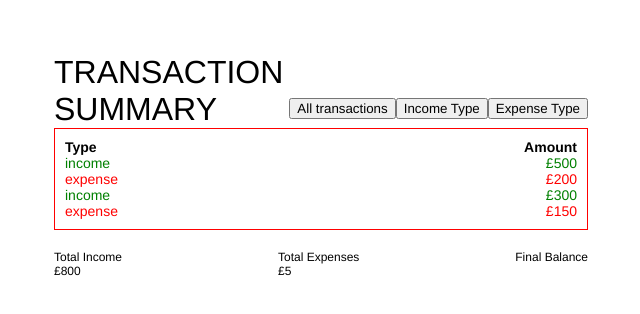
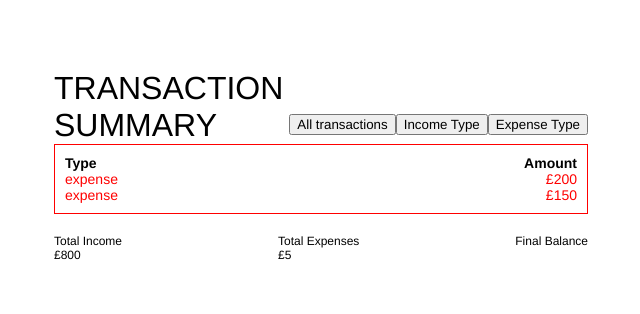
Before and after one commit to SanjeevMidda/transaction-summary-app, a React (Create React App) app: page / in a window 1280 px wide. Shown: the part 234-548 px from the top of the page, without its empty margins (319-959 px from the left). Built offline with nearby package versions, Linux system fonts and the light colour scheme.

Commit message:
set up transactions

```diff
--- a/src/App.js
+++ b/src/App.js
@@ -4,6 +4,12 @@ import { transactionData } from "./data/transactionData";
 
 function App() {
   const [transactions, setTransactions] = useState(transactionData);
+  const [filter, setFilter] = useState("expense");
+
+  const transactionsToRender = transactions.filter((t) => {
+    if (filter === "all") return true;
+    return t.type === filter;
+  });
 
   const totalIncome = () => {
     let filteringIncome = transactions.filter(
@@ -19,23 +25,8 @@ function App() {
   };
 
   const totalExpenses = () => {};
+
   const finalBalance = () => {};
-
-  const showAllTransactions = () => {};
-
-  const filterIncome = () => {
-    const filteredTransactions = transactions.filter((item) => {
-      return item.type === "income";
-    });
-
-    console.log(filteredTransactions);
-
-    setTransactions((transactions) => filteredTransactions);
-
-    console.log(transactions);
-  };
-
-  const filterExpenseType = () => {};
 
   return (
     <div className="App">
@@ -47,9 +38,9 @@ function App() {
           </h1>
 
           <div className="filters">
-            <button>All transactions</button>
-            <button onClick={filterIncome}>Income Type</button>
-            <button>Expense Type</button>
+            <button onClick={() => setFilter("all")}>All transactions</button>
+            <button onClick={() => setFilter("income")}>Income Type</button>
+            <button onClick={() => setFilter("expense")}>Expense Type</button>
           </div>
         </header>
 
@@ -59,7 +50,7 @@ function App() {
             <h3>Amount</h3>
           </div>
 
-          {transactionData.map((item) => {
+          {transactionsToRender.map((item) => {
             return (
               <div
                 className="mappedTransactions"
```
